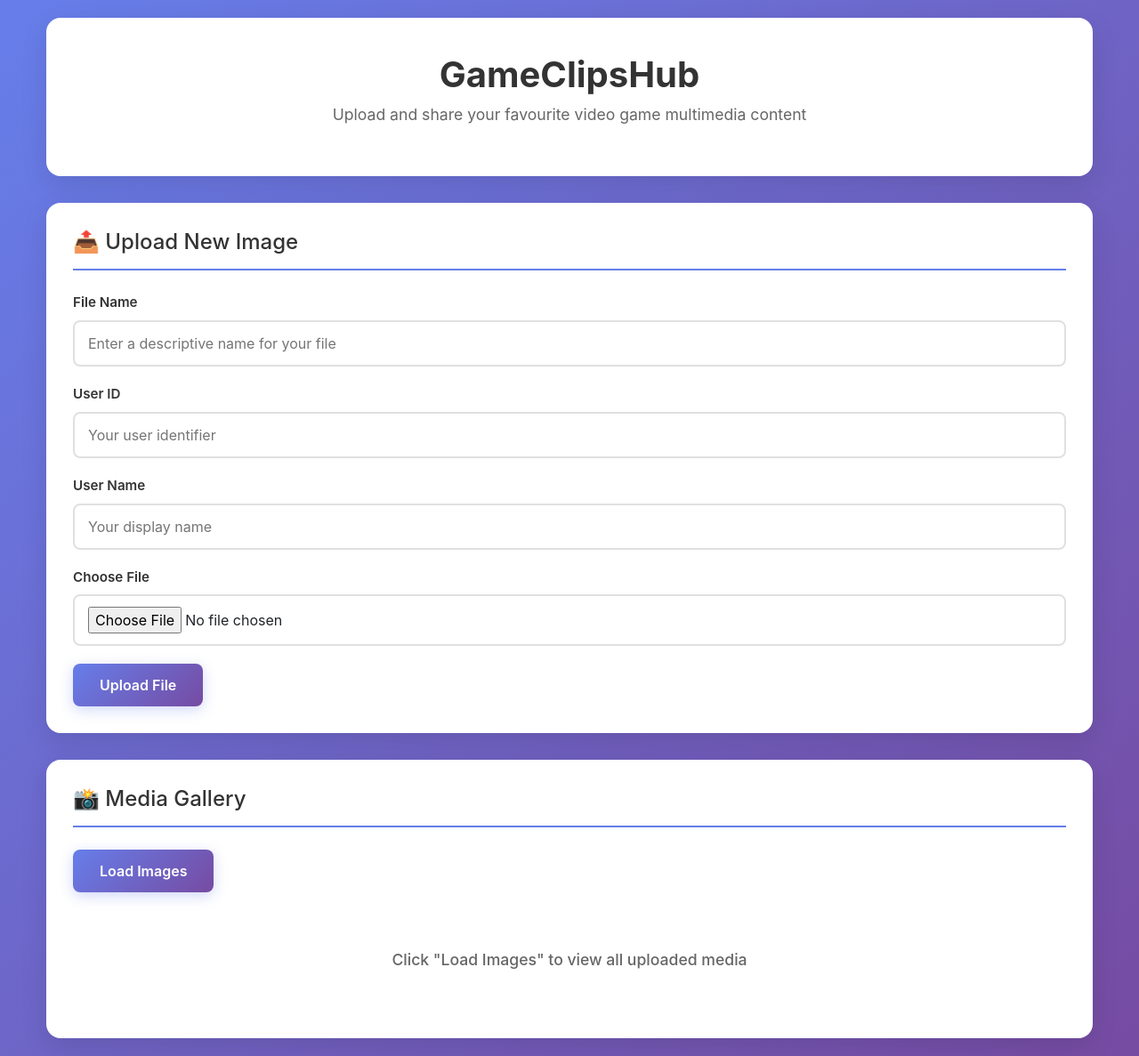
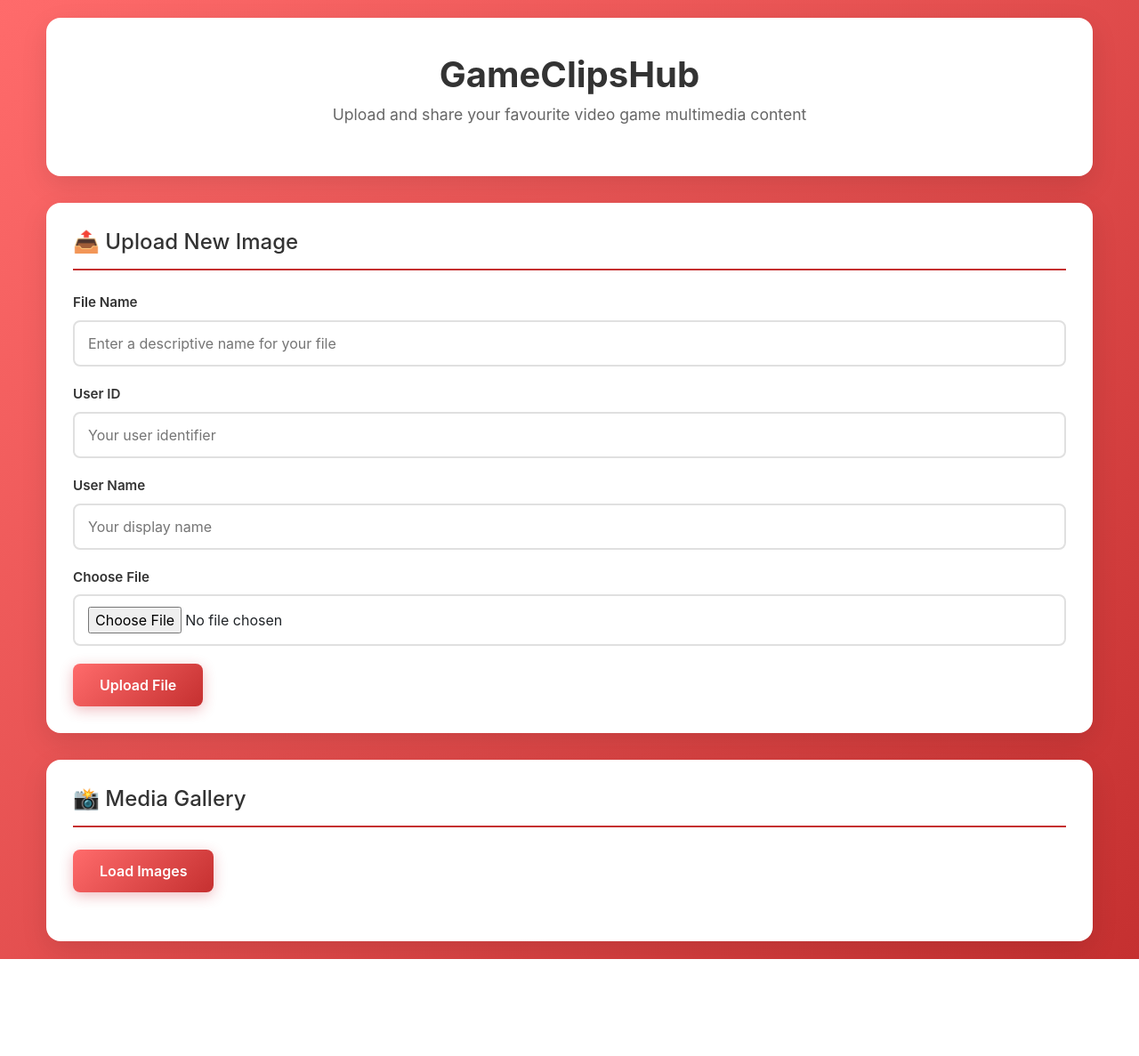
Before and after one commit to Garondorf03/GameClipsHub, a Flask app: page / in a window 1280 px wide. Shown: the whole page at 89% size. After the commit the page ends 1078 px from the top, so only its background shows below. Run offline with Flask 3, Linux system fonts and the light colour scheme; data that the repository does not hold is empty; some libraries are stand-ins or nearby versions.

Commit message:
colour changes and images

```diff
--- a/static/js/app.js
+++ b/static/js/app.js
@@ -4,6 +4,8 @@
   $("#retImages").click(getImages);
   $("#subNewForm").click(submitNewAsset);
   $("#logoutBtn").click(() => (window.location.href = "login.html"));
+  // Automatically load images on page load
+  getImages();
 });
 
 // === Upload new asset ===
--- a/templates/index.html
+++ b/templates/index.html
@@ -15,7 +15,7 @@
 
       body {
         font-family: -apple-system, BlinkMacSystemFont, 'Segoe UI', Roboto, 'Helvetica Neue', Arial, sans-serif;
-        background: linear-gradient(135deg, #667eea 0%, #764ba2 100%);
+        background: linear-gradient(135deg, #ff6b6b 0%, #c53030 100%);
         min-height: 100vh;
         padding: 20px;
       }
@@ -61,7 +61,7 @@
         color: #333;
         margin-bottom: 25px;
         padding-bottom: 15px;
-        border-bottom: 2px solid #667eea;
+        border-bottom: 2px solid #c53030;
       }
 
       .form-group {
@@ -96,7 +96,7 @@
       }
 
       .btn-primary {
-        background: linear-gradient(135deg, #667eea 0%, #764ba2 100%);
+        background: linear-gradient(135deg, #ff6b6b 0%, #c53030 100%);
         color: white;
         padding: 12px 30px;
         font-size: 1rem;
@@ -106,12 +106,12 @@
         cursor: pointer;
         transition: all 0.3s ease;
         display: inline-block;
-        box-shadow: 0 4px 15px rgba(102, 126, 234, 0.3);
+        box-shadow: 0 4px 15px rgba(203, 36, 49, 0.3);
       }
 
       .btn-primary:hover {
         transform: translateY(-2px);
-        box-shadow: 0 6px 20px rgba(102, 126, 234, 0.4);
+        box-shadow: 0 6px 20px rgba(203, 36, 49, 0.4);
       }
 
       .btn-primary:active {
@@ -131,7 +131,7 @@
         color: #333;
         margin-bottom: 25px;
         padding-bottom: 15px;
-        border-bottom: 2px solid #667eea;
+        border-bottom: 2px solid #c53030;
       }
 
       .gallery-controls {
@@ -159,13 +159,13 @@
 
       .media-card:hover {
         transform: translateY(-8px);
-        box-shadow: 0 12px 24px rgba(102, 126, 234, 0.2);
+        box-shadow: 0 12px 24px rgba(203, 36, 49, 0.2);
       }
 
       .media-thumb {
         width: 100%;
         height: 200px;
-        background: linear-gradient(135deg, #f5f7fa 0%, #c3cfe2 100%);
+        background: linear-gradient(135deg, #fff5f5 0%, #ffdede 100%);
         display: flex;
         align-items: center;
         justify-content: center;
@@ -201,7 +201,7 @@
         display: inline-block;
         padding: 8px 14px;
         border-radius: 6px;
-        background: linear-gradient(135deg, #667eea 0%, #764ba2 100%);
+        background: linear-gradient(135deg, #ff6b6b 0%, #c53030 100%);
         color: white;
         text-decoration: none;
         font-weight: 600;
@@ -213,7 +213,7 @@
 
       .video-link:hover {
         transform: translateY(-2px);
-        box-shadow: 0 4px 12px rgba(102, 126, 234, 0.3);
+        box-shadow: 0 4px 12px rgba(203, 36, 49, 0.3);
       }
 
       .image-error {
@@ -224,7 +224,7 @@
       }
 
       .spinner-border {
-        color: #667eea;
+        color: #c53030;
       }
 
       /* Loading placeholder */
```
